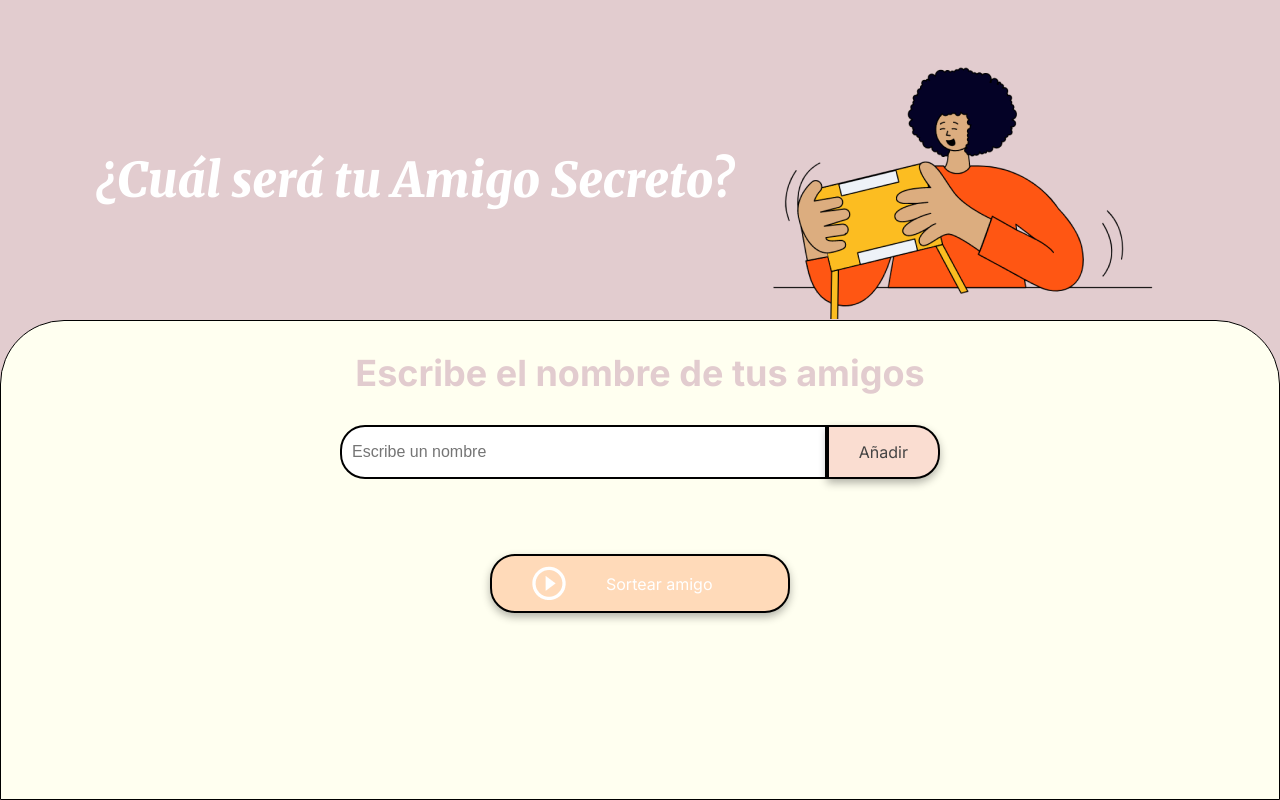
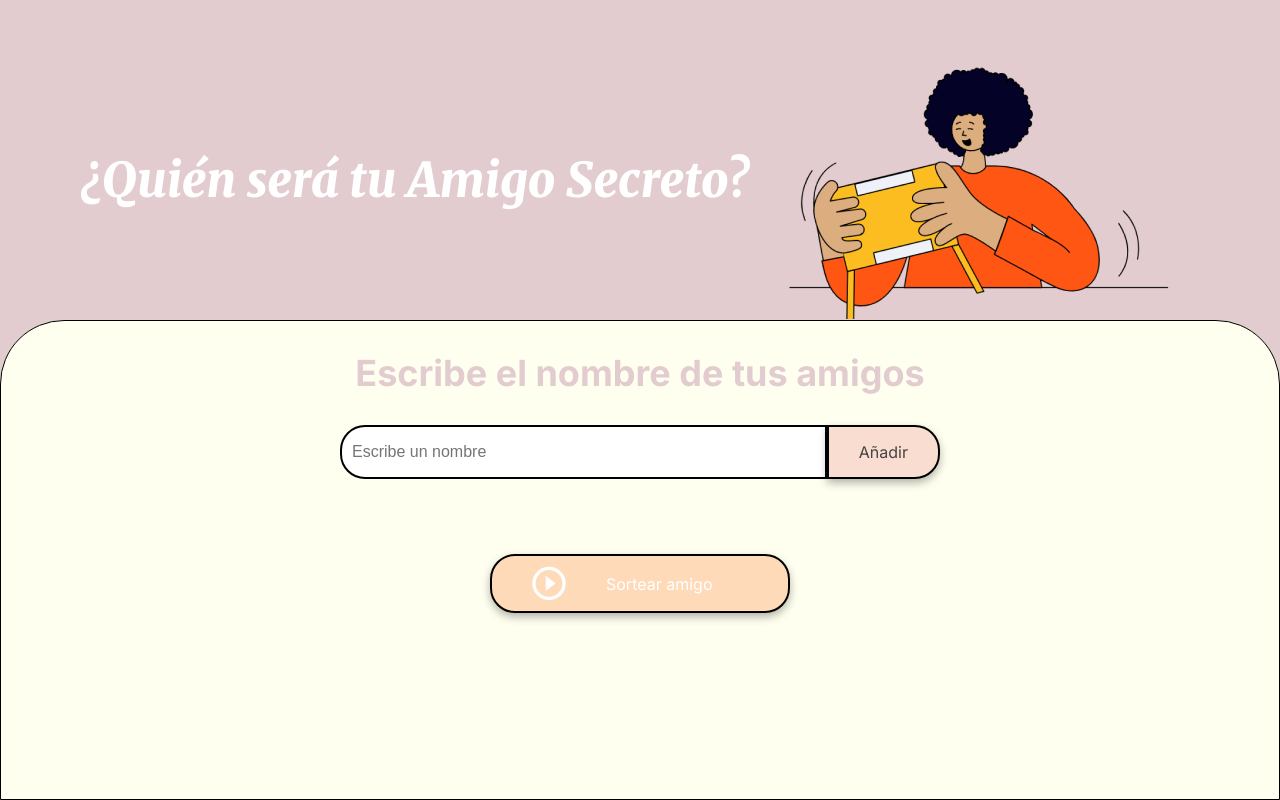
Before and after one commit to Luimavar/challenge-amigo-secreto, a plain HTML site: page index.html in a window 1280 px wide. Drawn offline with Linux system fonts and the light colour scheme.

Commit message:
Cambio titulo

```diff
--- a/index.html
+++ b/index.html
@@ -13,7 +13,7 @@
 <body>
     <main class="main-content">
         <header class="header-banner">
-            <h1 class="main-title">¿Cuál será tu Amigo Secreto?</h1>
+            <h1 class="main-title">¿Quién será tu Amigo Secreto?</h1>
             <img src="assets/amigo-secreto.png" alt="Imagen representativa de amigo secreto">
         </header>
 
```
